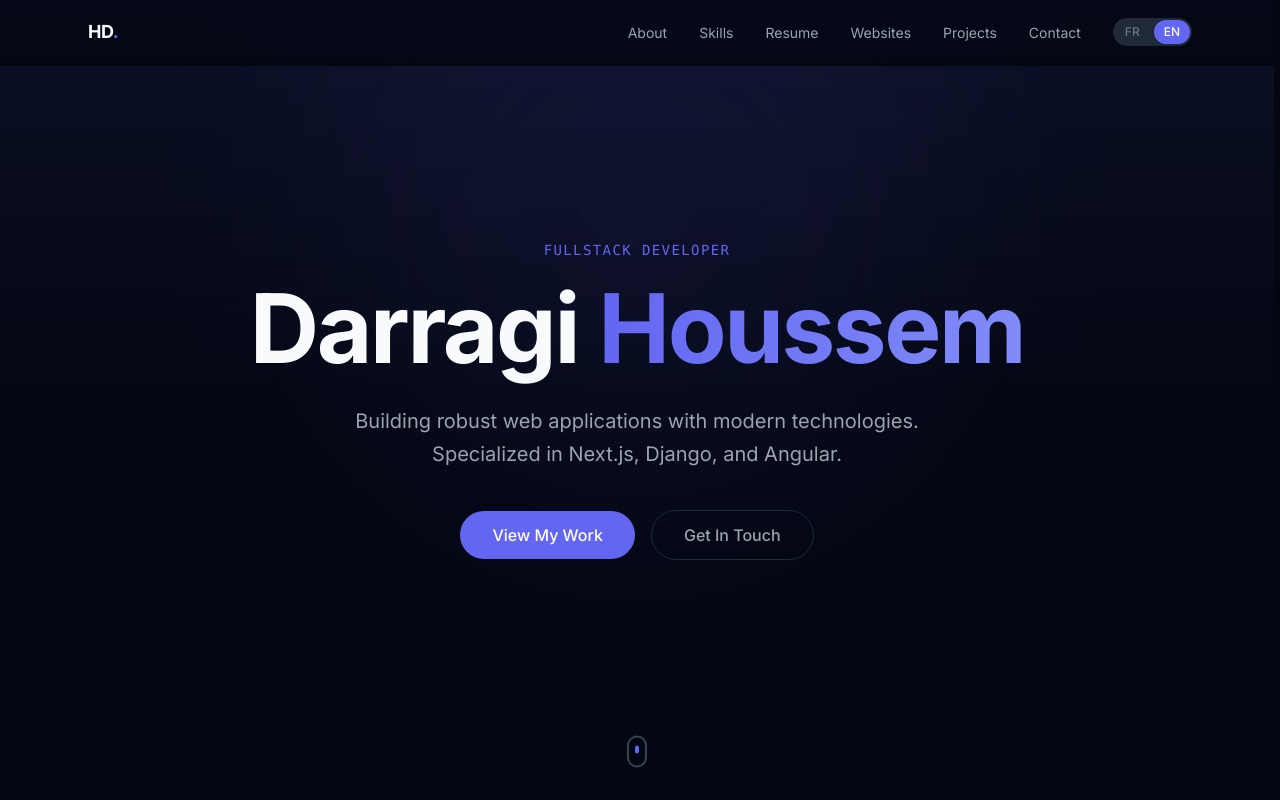
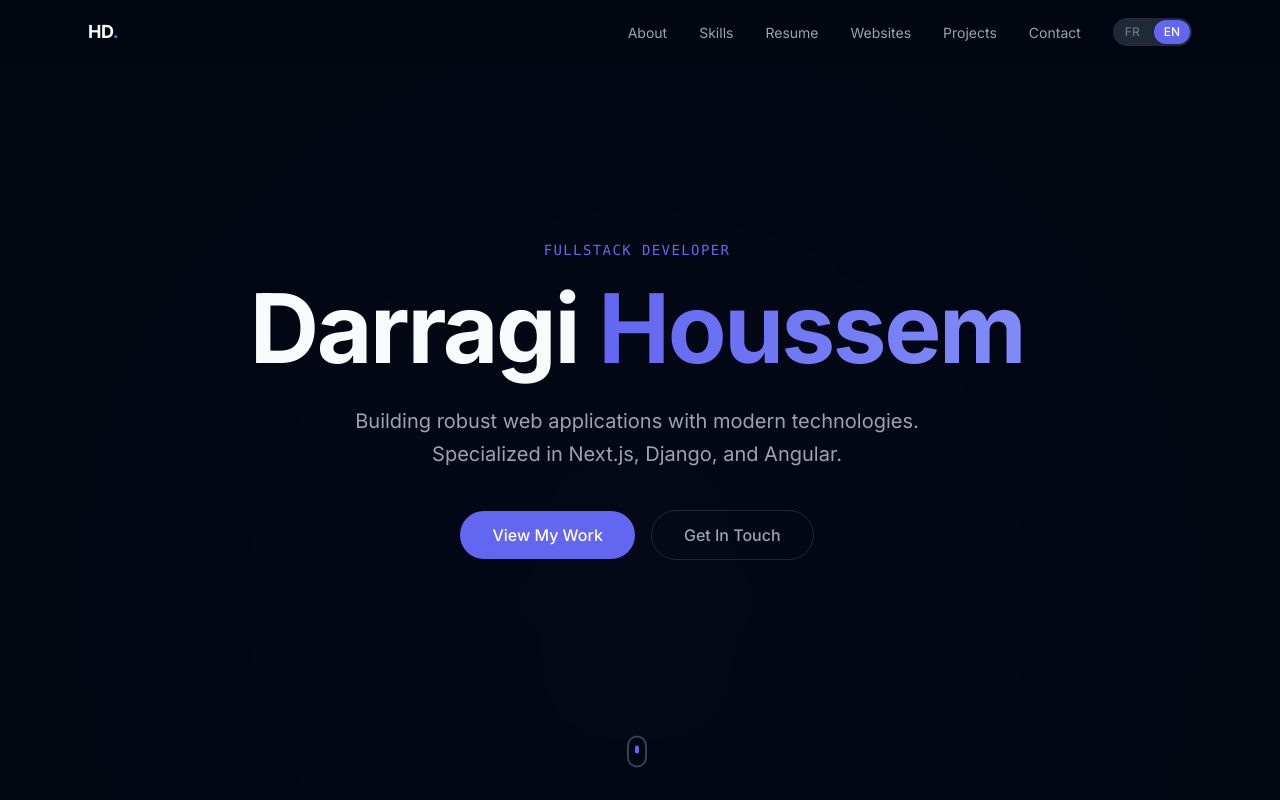
Before and after one commit to houssem9017/portfolio, a Next.js app: page / in a window 1280 px wide. Shown: the top 800 px of the page. Built offline with nearby package versions, Linux system fonts and the light colour scheme.

Commit message:
fix: move mauve glow to bottom, dark top gradient

```diff
--- a/src/components/Hero.tsx
+++ b/src/components/Hero.tsx
@@ -44,13 +44,13 @@ export default function Hero() {
       ref={containerRef}
       className="relative min-h-screen flex items-center justify-center overflow-hidden"
     >
-      <div className="absolute inset-0 bg-gradient-to-b from-[#6366f1]/10 via-transparent to-transparent pointer-events-none" />
+      <div className="absolute inset-0 bg-gradient-to-b from-[#030712] via-[#030712]/80 to-transparent pointer-events-none" />
 
       <motion.div
-        className="absolute top-1/4 left-1/2 -translate-x-1/2 -translate-y-1/2 w-[600px] h-[600px] rounded-full bg-[#6366f1]/20 blur-[120px] pointer-events-none"
+        className="absolute bottom-1/4 left-1/2 -translate-x-1/2 translate-y-1/2 w-[800px] h-[800px] rounded-full bg-[#6366f1]/10 blur-[160px] pointer-events-none"
         animate={{
           scale: [1, 1.2, 1],
-          opacity: [0.3, 0.5, 0.3],
+          opacity: [0.2, 0.35, 0.2],
         }}
         transition={{
           duration: 8,
```
